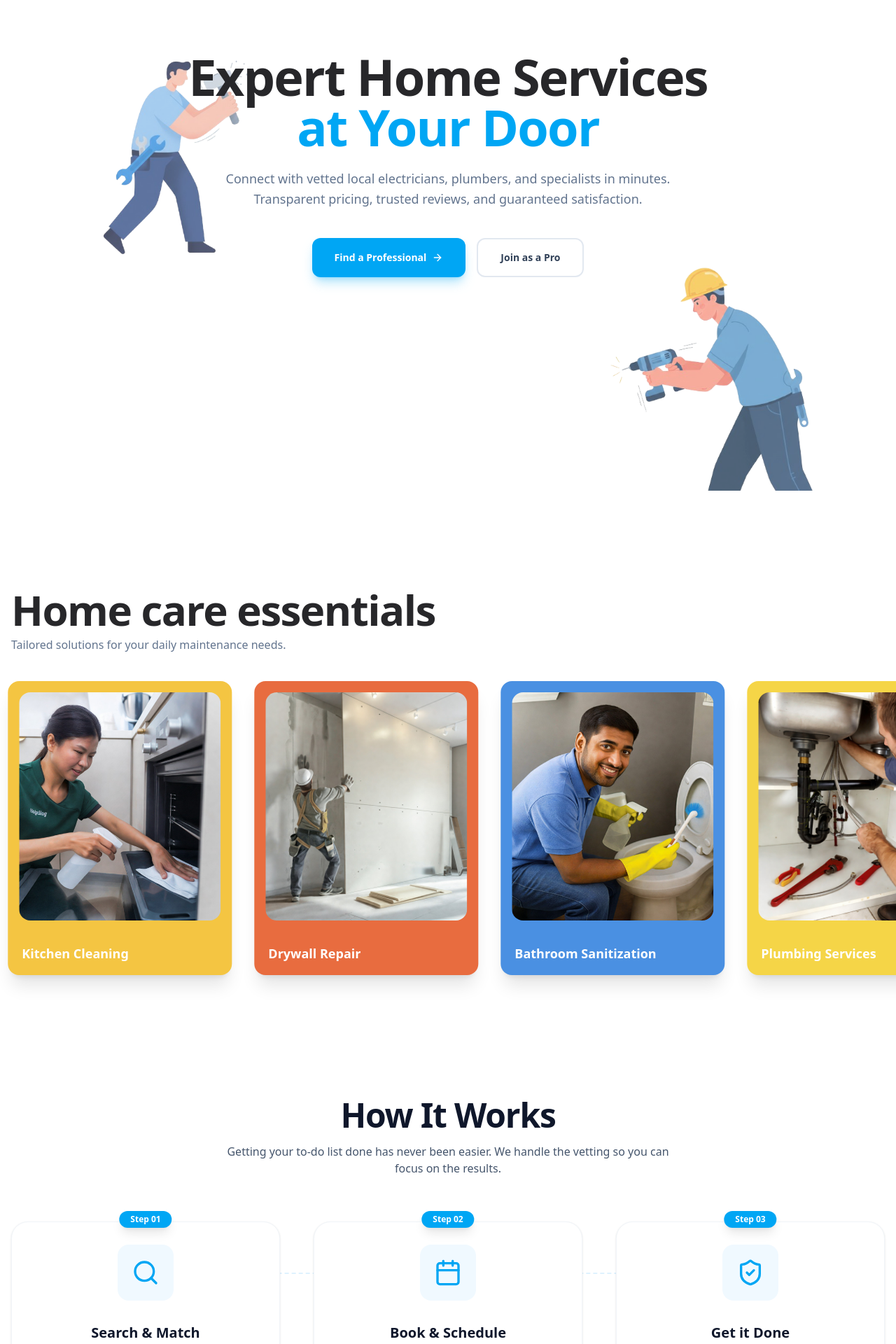
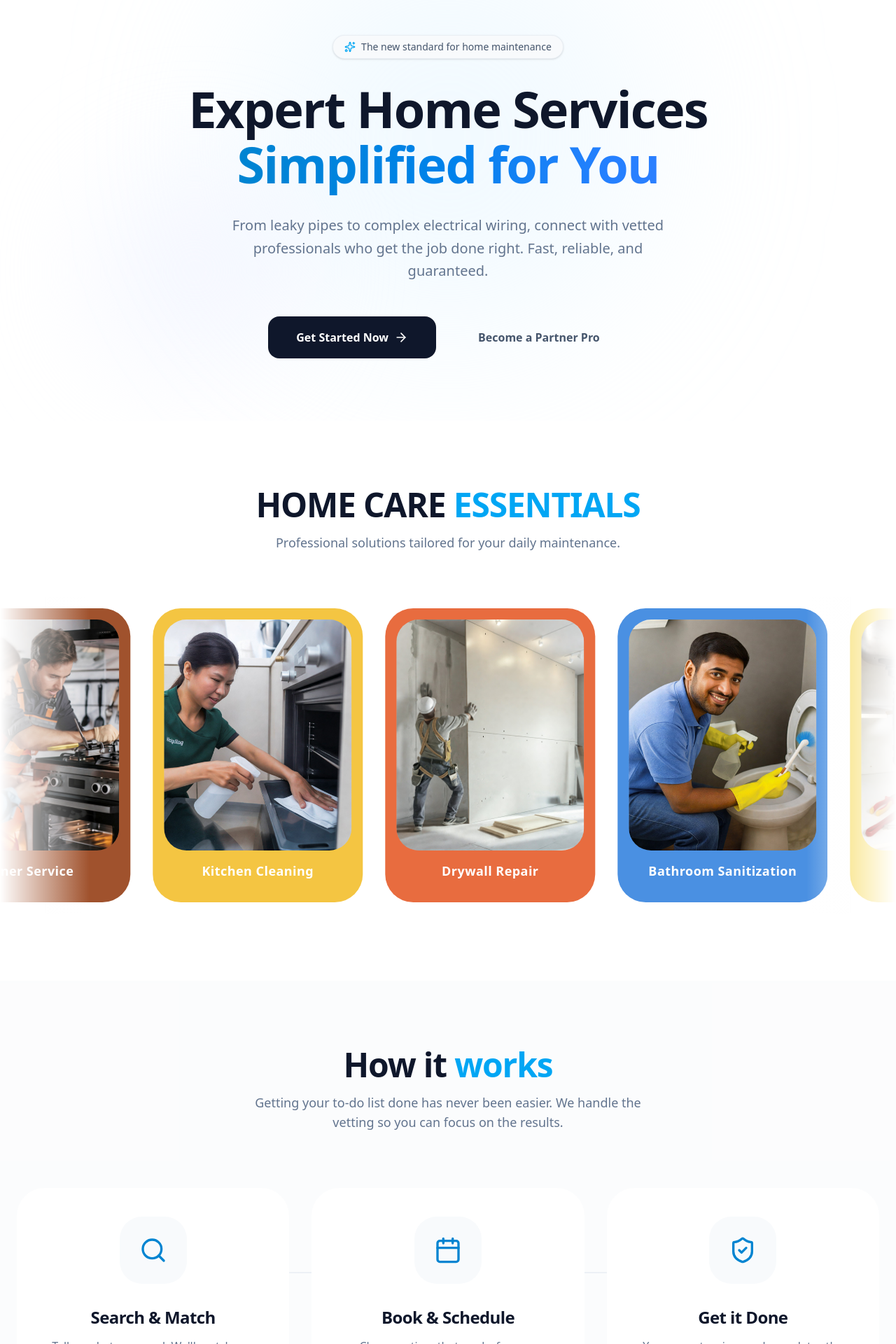
Before and after one commit to noeljr2306/krafta, a Next.js app: page / in a window 1280 px wide. Shown: the part 120-2040 px from the top of the page at 70% size. Built offline with nearby package versions, Linux system fonts and the light colour scheme; no server answers.

Commit message:
ui fixes

```diff
--- a/components/landing/hero.tsx
+++ b/components/landing/hero.tsx
@@ -1,58 +1,59 @@
 import Link from "next/link";
-import { ArrowRight } from "lucide-react";
-import Image from "next/image";
+import { ArrowRight, Sparkles } from "lucide-react";
 
 export function Hero() {
   return (
-    <section className="relative min-h-screen overflow-hidden pt-16 pb-20 lg:pt-28 lg:pb-28">
-      <div className="hidden lg:block absolute left-[5%] top-[10%] w-87.5 animate-float opacity-80 pointer-events-none">
-        <Image
-          src="/hero-1.png"
-          width={350}
-          height={350}
-          alt="Technician Illustration Left"
-          className="w-full h-auto object-contain"
-        />
+    <section className="relative min-h-[80vh] flex items-center justify-center overflow-hidden bg-white">
+      {/* Soft Background Accents */}
+      <div className="absolute top-0 left-1/2 -translate-x-1/2 w-full h-full pointer-events-none">
+        <div className="absolute top-[-10%] left-1/2 -translate-x-1/2 w-[600px] h-[600px] bg-sky-100/40 rounded-full blur-[120px]" />
+        <div className="absolute bottom-[10%] left-[10%] w-[300px] h-[300px] bg-indigo-50/50 rounded-full blur-[80px]" />
       </div>
 
-      <div className="hidden lg:block absolute right-[5%] top-[45%] w-95 animate-float-delayed opacity-80 pointer-events-none">
-        <Image
-          width={350}
-          height={350}
-          src="/hero-2.png"
-          alt="Technician Illustration Right"
-          className="w-full h-auto object-contain"
-        />
-      </div>
+      <div className="container relative z-10 mx-auto px-6">
+        <div className="max-w-4xl mx-auto flex flex-col items-center text-center">
+          {/* Subtle Badge */}
+          <div className="mb-8 flex items-center gap-2 px-4 py-1.5 rounded-full bg-slate-50 border border-slate-200/60 text-slate-600 text-sm font-medium shadow-sm">
+            <Sparkles className="w-4 h-4 text-sky-500" />
+            <span>The new standard for home maintenance</span>
+          </div>
 
-      <div className="container relative z-10 mx-auto px-4">
-        <div className="flex flex-col items-center text-center">
-          <h1 className="max-w-4xl text-5xl font-bold tracking-tight text-zinc-800 sm:text-6xl lg:text-7xl">
+          {/* Main Typography */}
+          <h1 className="text-5xl md:text-7xl font-bold tracking-tight text-slate-900 leading-[1.1]">
             Expert Home Services <br />
-            <span className="text-sky-500">at Your Door</span>
+            <span className="bg-gradient-to-r from-sky-600 to-blue-500 bg-clip-text text-transparent">
+              Simplified for You
+            </span>
           </h1>
 
-          <p className="mt-6 max-w-2xl text-lg text-slate-500 leading-relaxed">
-            Connect with vetted local electricians, plumbers, and specialists in
-            minutes. Transparent pricing, trusted reviews, and guaranteed
-            satisfaction.
+          <p className="mt-8 max-w-2xl text-lg md:text-xl text-slate-500 leading-relaxed">
+            From leaky pipes to complex electrical wiring, connect with vetted
+            professionals who get the job done right.
+            <span className="hidden md:inline">
+              {" "}
+              Fast, reliable, and guaranteed.
+            </span>
           </p>
 
-          <div className="mt-10 flex flex-col gap-4 sm:flex-row sm:justify-center">
+          {/* Action Buttons */}
+          <div className="mt-12 flex flex-col sm:flex-row items-center justify-center gap-5 w-full sm:w-auto">
             <Link
               href="/auth/signup"
-              className="inline-flex items-center justify-center gap-2 rounded-xl bg-sky-500 px-8 py-4 text-sm font-bold text-white shadow-lg shadow-sky-500/30 transition-all hover:bg-sky-400 hover:scale-105 active:scale-95"
+              className="group w-full sm:w-auto inline-flex items-center justify-center gap-2 rounded-2xl bg-slate-900 px-10 py-4.5 text-base font-semibold text-white transition-all hover:bg-slate-800 hover:shadow-2xl hover:shadow-slate-200 active:scale-95"
             >
-              Find a Professional
-              <ArrowRight className="h-4 w-4" />
+              Get Started Now
+              <ArrowRight className="h-5 w-5 transition-transform group-hover:translate-x-1" />
             </Link>
+
             <Link
               href="/auth/signup?role=professional"
-              className="inline-flex items-center justify-center gap-2 rounded-xl border-2 border-slate-200 bg-white/50 px-8 py-4 text-sm font-bold text-slate-700 backdrop-blur-md transition-all hover:border-sky-500 hover:text-sky-500"
+              className="w-full sm:w-auto inline-flex items-center justify-center px-10 py-4.5 text-base font-semibold text-slate-600 hover:text-sky-600 transition-colors"
             >
-              Join as a Pro
+              Become a Partner Pro
             </Link>
           </div>
+
+
         </div>
       </div>
     </section>
--- a/components/landing/how-it-works.tsx
+++ b/components/landing/how-it-works.tsx
@@ -1,41 +1,56 @@
-import {steps} from "@/constants/index";
+import { steps } from "@/constants/index";
+
 export function HowItWorks() {
   return (
-    <section id="how-it-works" className="py-24">
-      <div className="container mx-auto px-4">
-        <div className="mb-16 text-center">
-          <h2 className="text-3xl font-bold tracking-tight text-slate-900 sm:text-5xl">
-            How It Works
+    <section id="how-it-works" className="py-24 bg-slate-50/50">
+      <div className="container mx-auto px-6">
+        {/* Header */}
+        <div className="mb-20 text-center">
+          <h2 className="text-4xl md:text-5xl font-extrabold tracking-tight text-slate-900">
+            How it <span className="text-sky-500">works</span>
           </h2>
-          <p className="mt-4 text-slate-600 max-w-2xl mx-auto">
+          <p className="mt-4 text-slate-500 max-w-xl mx-auto text-lg">
             Getting your to-do list done has never been easier. We handle the
             vetting so you can focus on the results.
           </p>
         </div>
 
-        <div className="relative grid gap-12 md:grid-cols-3">
-          <div className="absolute top-1/4 left-0 hidden w-full border-t-2 border-dashed border-sky-100 md:block" />
+        <div className="relative grid gap-8 md:grid-cols-3">
+          {/* Enhanced Connector Line (Desktop Only) */}
+          <div className="absolute top-[120px] left-[10%] right-[10%] hidden h-[2px] bg-gradient-to-r from-transparent via-slate-200 to-transparent md:block" />
 
           {steps.map((step, index) => (
             <div
               key={index}
-              className="group relative flex flex-col items-center text-center p-8 rounded-3xl bg-white border border-slate-100 shadow-sm transition-all hover:shadow-xl hover:-translate-y-1"
+              className="group relative flex flex-col items-center text-center p-10 rounded-[2.5rem] bg-white transition-all duration-500 hover:shadow-2xl hover:shadow-sky-100 hover:-translate-y-2 border border-transparent hover:border-slate-100"
             >
-              <div className="absolute -top-4 left-1/2 -translate-x-1/2 rounded-full bg-sky-500 px-4 py-1 text-xs font-bold text-white shadow-lg">
+              {/* Step Number Background */}
+              <span className="absolute top-6 right-10 text-7xl font-black text-slate-50 opacity-0 transition-opacity duration-500 group-hover:opacity-100 pointer-events-none">
+                0{index + 1}
+              </span>
+
+              {/* Icon Container */}
+              <div className="relative z-10 mb-8 flex h-24 w-24 items-center justify-center rounded-[2rem] bg-slate-50 transition-all duration-500 group-hover:bg-sky-600 group-hover:rotate-[10deg] group-hover:scale-110">
+                <step.icon className="h-10 w-10 text-sky-600 transition-colors duration-500 group-hover:text-white" />
+
+                {/* Small indicator dot */}
+                <div className="absolute -top-1 -right-1 h-4 w-4 rounded-full bg-white border-4 border-sky-500 opacity-0 transition-opacity group-hover:opacity-100" />
+              </div>
+
+              {/* Text Content */}
+              <div className="relative z-10">
+                <h3 className="text-2xl font-bold text-slate-900 mb-3 tracking-tight">
+                  {step.title}
+                </h3>
+                <p className="text-slate-500 leading-relaxed font-medium">
+                  {step.description}
+                </p>
+              </div>
+
+              {/* Mobile Step Badge */}
+              <div className="mt-6 md:hidden inline-flex items-center justify-center px-4 py-1 rounded-full bg-sky-100 text-sky-700 text-xs font-bold uppercase tracking-widest">
                 Step 0{index + 1}
               </div>
-
-              <div className="relative mb-8 inline-flex h-20 w-20 items-center justify-center rounded-2xl bg-sky-50 transition-colors group-hover:bg-sky-500">
-                <step.icon className="h-10 w-10 text-sky-500 transition-colors duration-700 ease-in-out group-hover:text-white" />
-              </div>
-
-              <h3 className="text-xl font-bold text-slate-900 mb-4">
-                {step.title}
-              </h3>
-
-              <p className="text-slate-500 leading-relaxed text-sm">
-                {step.description}
-              </p>
             </div>
           ))}
         </div>
--- a/components/landing/services.tsx
+++ b/components/landing/services.tsx
@@ -6,40 +6,51 @@ export function Services() {
   const doubledEssentials = [...essentials, ...essentials];
 
   return (
-    <section id="services" className="py-20 bg-white overflow-hidden">
-      <div className="container mx-auto px-4 mb-10">
-        <h2 className="text-6xl font-bold tracking-tight text-zinc-800">
-          Home care essentials
+    <section id="services" className="py-24 bg-white overflow-hidden">
+      {/* Header: Centered & Minimal */}
+      <div className="container mx-auto px-6 mb-16 text-center">
+        <h2 className="text-4xl md:text-5xl font-extrabold tracking-tight text-slate-900 uppercase">
+          Home Care <span className="text-sky-500">Essentials</span>
         </h2>
-        <p className="mt-2 text-medium text-slate-500">
-          Tailored solutions for your daily maintenance needs.
+        <p className="mt-4 text-slate-500 text-lg font-medium">
+          Professional solutions tailored for your daily maintenance.
         </p>
       </div>
-      <div className="relative flex">
-        <div className="flex animate-scroll whitespace-nowrap">
+
+      {/* Scrolling Track */}
+      <div className="relative">
+        {/* Soft Edge Fades for Smooth Transitions */}
+        <div className="absolute inset-y-0 left-0 w-16 md:w-32 bg-gradient-to-r from-white to-transparent z-10 pointer-events-none" />
+        <div className="absolute inset-y-0 right-0 w-16 md:w-32 bg-gradient-to-l from-white to-transparent z-10 pointer-events-none" />
+
+        <div className="flex animate-scroll whitespace-nowrap py-4 hover:[animation-play-state:paused]">
           {doubledEssentials.map((item, index) => (
             <div
               key={index}
-              className="mx-4 h-105 w-80 shrink-0 flex flex-col overflow-hidden rounded-2xl shadow-xl transition-transform hover:scale-105"
+              className="mx-4 group shrink-0"
+            >
+              {/* Card Container */}
+              <div
+                className="h-[420px] w-[300px] rounded-[2.5rem] p-4 transition-all duration-500 group-hover:shadow-2xl group-hover:-translate-y-3"
                 style={{ backgroundColor: item.color }}
               >
-              <div className="relative flex-1 p-4">
+                {/* Image Wrapper: Slightly smaller than the card to show the bg color as a frame */}
+                <div className="relative h-[85%] w-full overflow-hidden rounded-[2rem] shadow-inner bg-white/20">
                   <Image
                     src={item.img}
                     alt={item.name}
-                  width={600}
-                  height={600}
-                  sizes="(max-width: 768px) 100vw, 33vw"
-                  quality={90}
-                  className="h-full w-full rounded-2xl object-cover"
-                  priority={index < 3}
+                    fill
+                    sizes="300px"
+                    className="object-cover transition-transform duration-700 group-hover:scale-110"
                   />
                 </div>
 
-              <div className="p-5">
-                <p className="text-lg font-bold text-white whitespace-normal leading-tight font-sans">
+                {/* Text Label: Simple & Bold */}
+                <div className="h-[15%] flex items-center justify-center px-2">
+                  <span className="text-white text-lg font-bold tracking-wide truncate">
                     {item.name}
-                </p>
+                  </span>
+                </div>
               </div>
             </div>
           ))}
```
Lines whose indentation alone changed are shown as unchanged.
